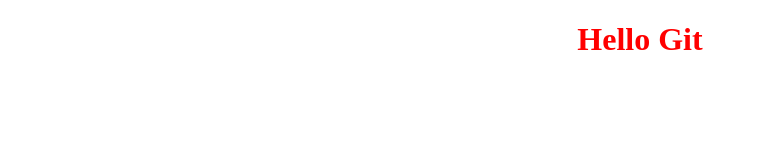
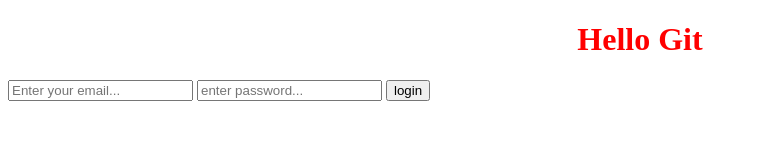
Before and after one commit to Andile-1/Jili-1-projects, a plain HTML site: page index.html in a window 1280 px wide. Shown: the whole page, without its empty margins (0-758 px from the left). Drawn offline with Linux system fonts and the light colour scheme.

Commit message:
included a form

```diff
--- a/index.html
+++ b/index.html
@@ -8,6 +8,11 @@
   </head>
   <body>
     <h1>Hello Git</h1>
+    <form>
+      <input type="email" placeholder="Enter your email..." />
+      <input type="password" placeholder="enter password..." />
+      <input type="submit" value="login" />
+    </form>
     <script src="script.js"></script>
   </body>
 </html>
```
